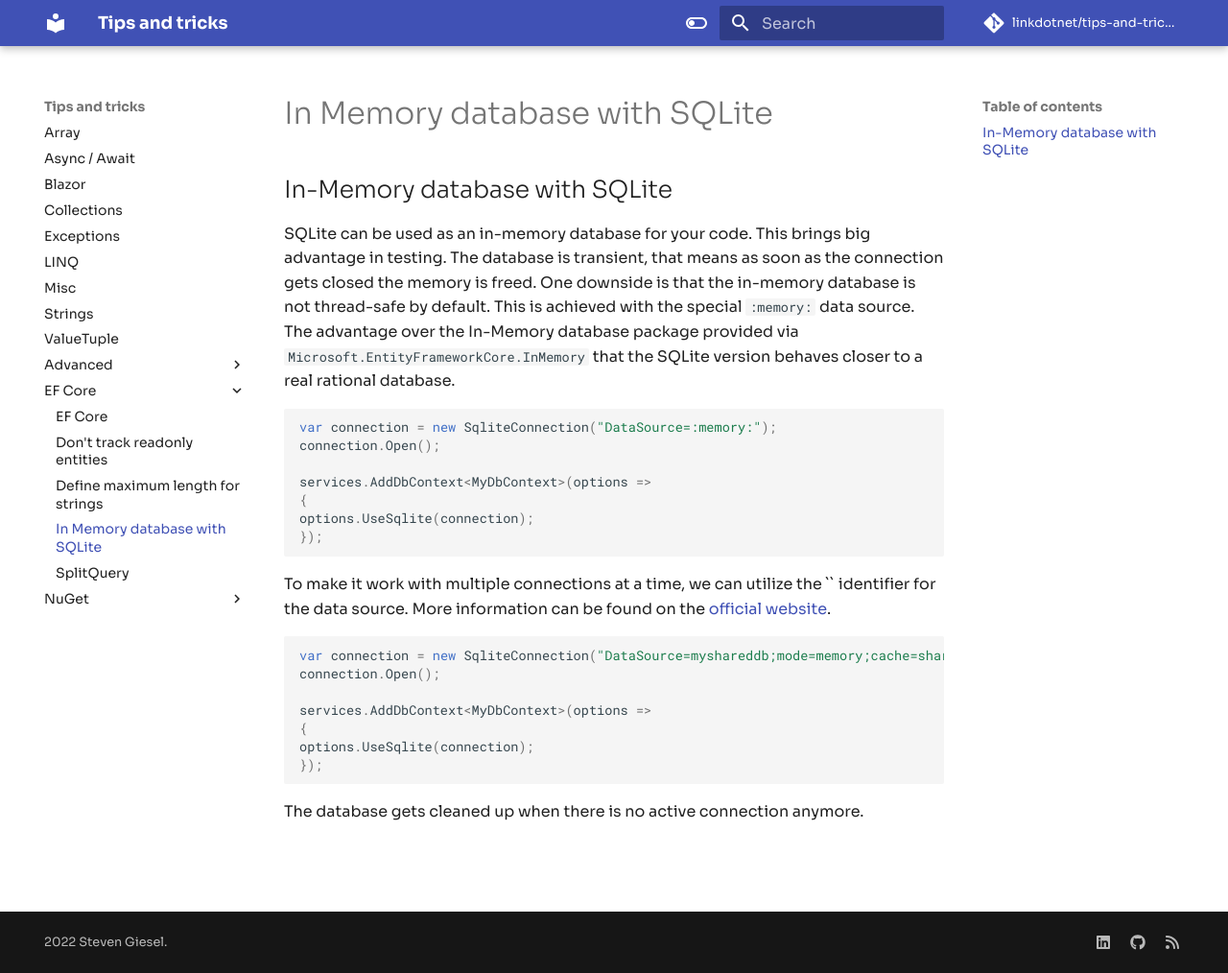
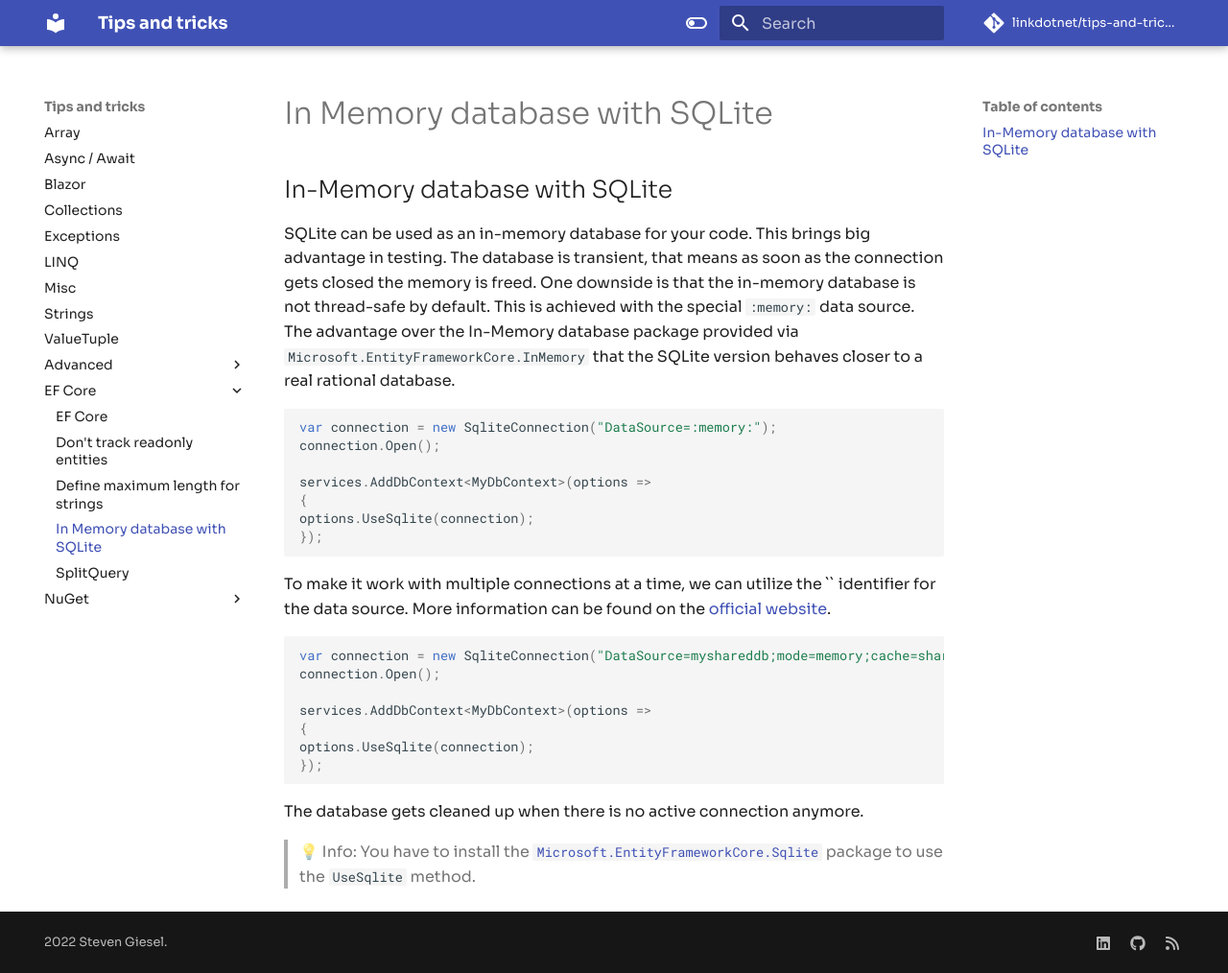
Before and after one commit to linkdotnet/tips-and-tricks, an MkDocs documentation site: the page built from docs/efcore/in_memory_sqlite.md, in a window 1280 px wide and 1014 px high. Shown: the whole window at 96% size. Built offline with MkDocs 1.6.1 and Material for MkDocs 9.7.7, drawn with Linux system fonts in a browser that asks for light colours; comment, search, counter and statistics services are not loaded.

Commit message:
Added info abotut package

````diff
--- a/docs/efcore/in_memory_sqlite.md
+++ b/docs/efcore/in_memory_sqlite.md
@@ -26,3 +26,5 @@ options.UseSqlite(connection);
 ```
 
 The database gets cleaned up when there is no active connection anymore.
+
+> 💡 Info: You have to install the [`Microsoft.EntityFrameworkCore.Sqlite`](https://www.nuget.org/packages/Microsoft.EntityFrameworkCore.Sqlite/) package to use the `UseSqlite` method.
````
